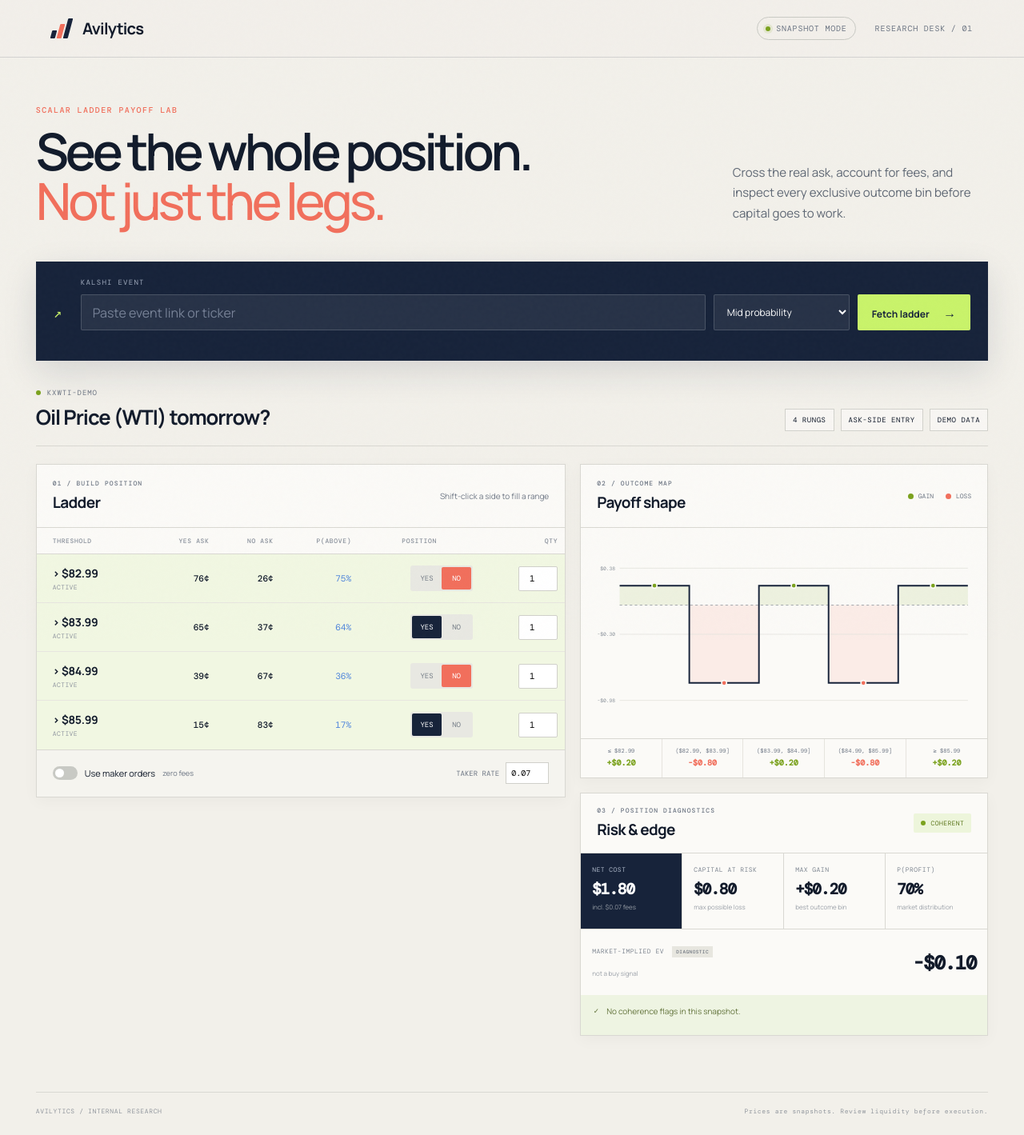
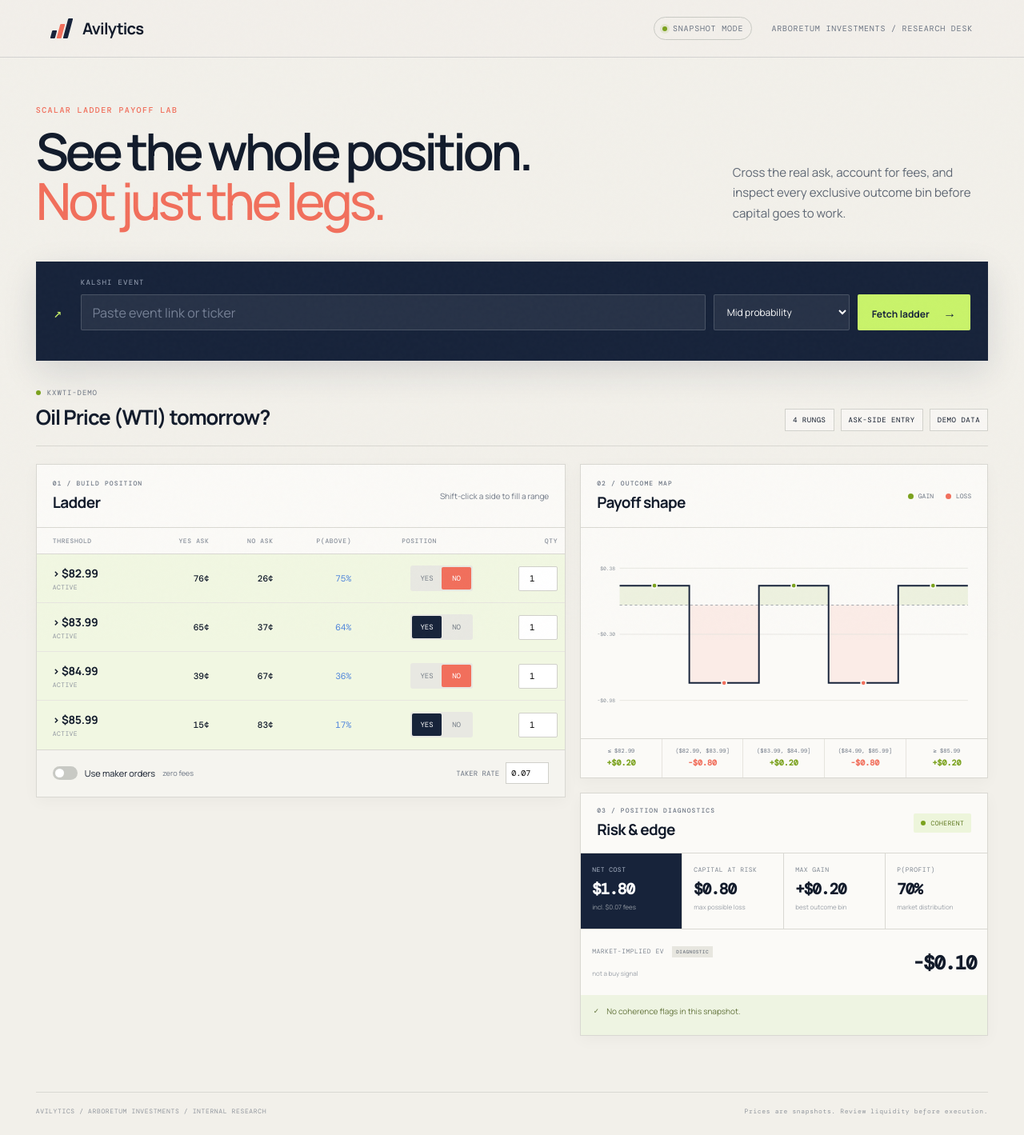
Before and after one commit to 444avi/Teasel, a Flask app: page / in a window 1280 px wide. Shown: the whole page at 80% size. Run offline with Flask 3, Linux system fonts and the light colour scheme.

Commit message:
add Arboretum Investments attribution

```diff
--- a/templates/index.html
+++ b/templates/index.html
@@ -19,7 +19,7 @@
     </a>
     <div class="topbar-right">
       <span class="snapshot-pill"><span></span> Snapshot mode</span>
-      <span class="desk-label">Research desk / 01</span>
+      <span class="desk-label">Arboretum Investments / Research desk</span>
     </div>
   </header>
 
@@ -133,7 +133,7 @@
     </section>
   </main>
 
-  <footer><span>AVILYTICS / INTERNAL RESEARCH</span><span>Prices are snapshots. Review liquidity before execution.</span></footer>
+  <footer><span>AVILYTICS / ARBORETUM INVESTMENTS / INTERNAL RESEARCH</span><span>Prices are snapshots. Review liquidity before execution.</span></footer>
   <script src="{{ url_for('static', filename='app.js') }}"></script>
 </body>
 </html>
```
